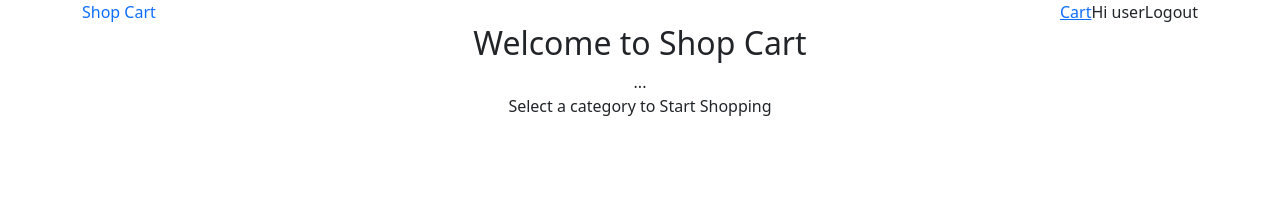
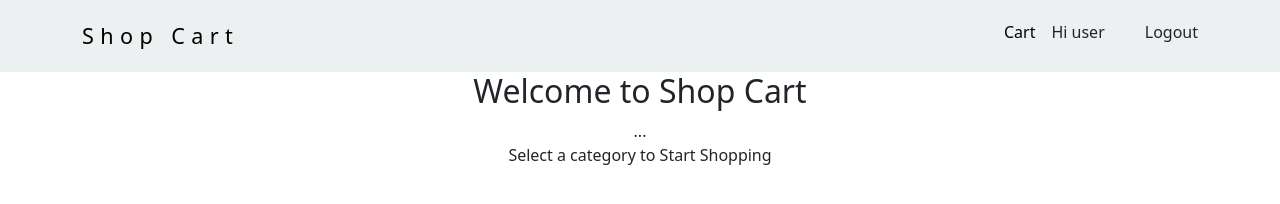
Before and after one commit to amansingh-001/Shopping_Cart, a plain HTML site: page Index.html in a window 1280 px wide. Drawn offline with nearby package versions, Linux system fonts and the light colour scheme.

```diff
--- a/Index.html
+++ b/Index.html
@@ -7,7 +7,7 @@
     <title>Shop Cart</title>
     <link href="https://cdn.jsdelivr.net/npm/bootstrap@5.3.3/dist/css/bootstrap.min.css" rel="stylesheet"
         integrity="sha384-QWTKZyjpPEjISv5WaRU9OFeRpok6YctnYmDr5pNlyT2bRjXh0JMhjY6hW+ALEwIH" crossorigin="anonymous">
-    <link rel="stylesheet" href="CSS/Co mmon.css">
+    <link rel="stylesheet" href="CSS/Common.css">
     <link rel="stylesheet" href="CSS/Home.css" />
 </head>
 
```
